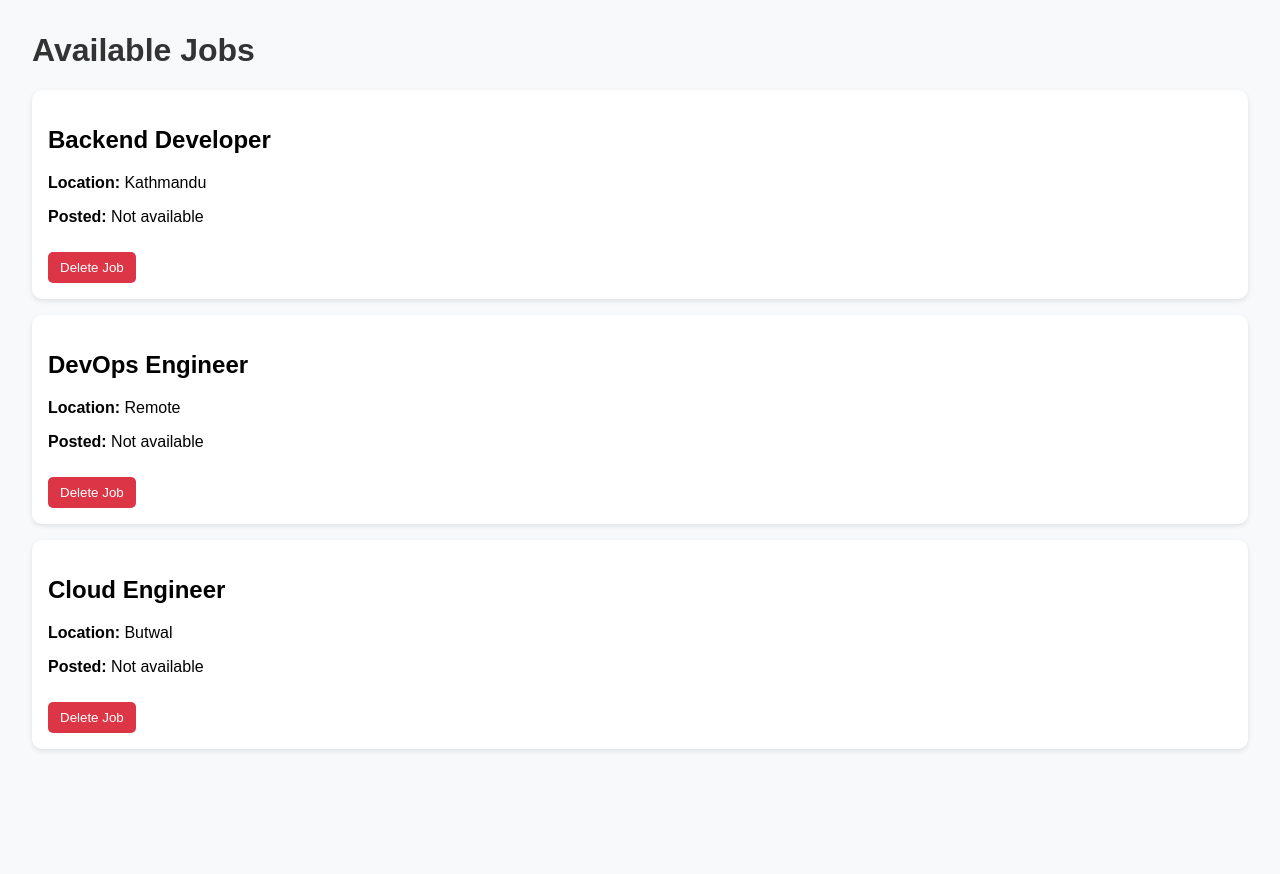
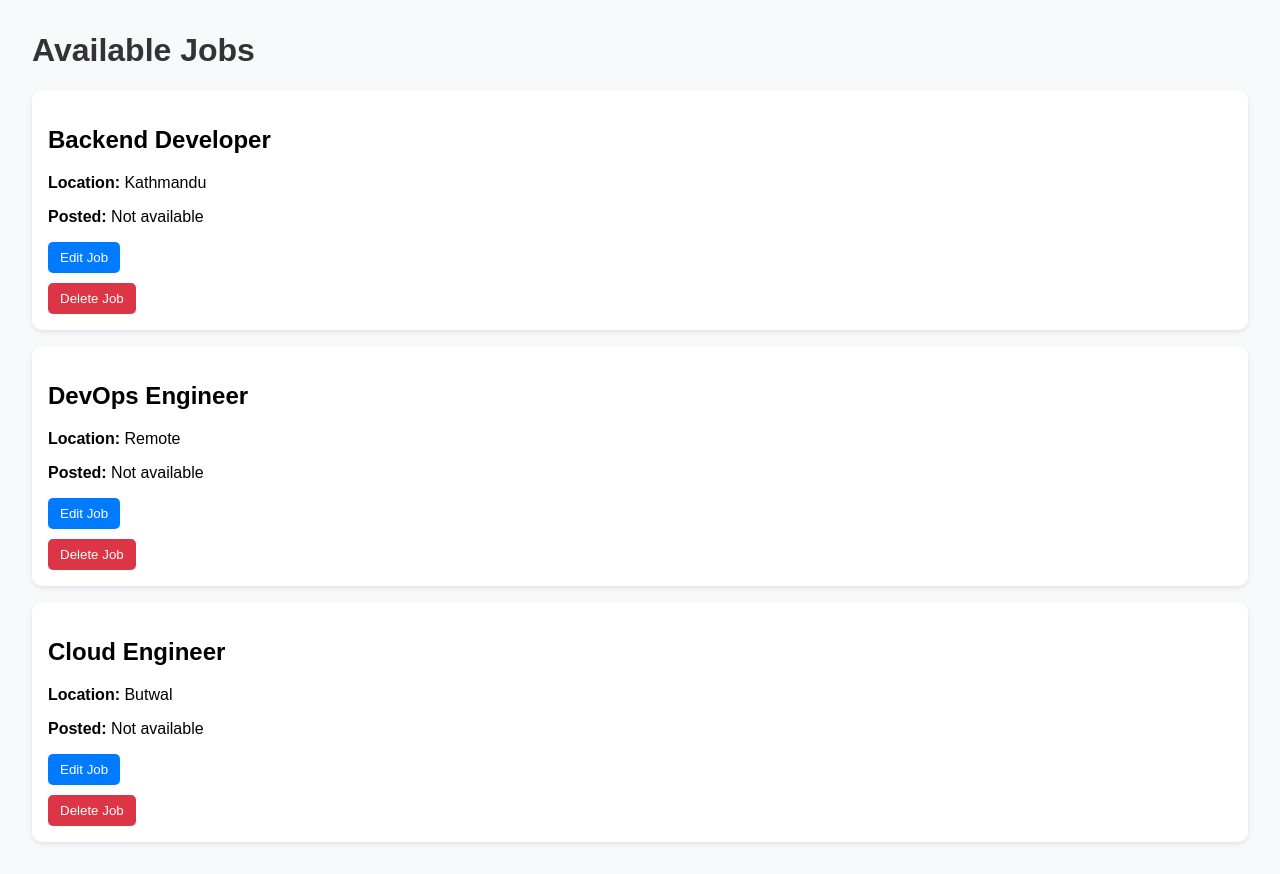
Before and after one commit to aanandahero/leapfrog-DevOps, a Flask app: page /view-jobs in a window 1280 px wide. Before the commit the page ends 751 px from the top, so only its background shows below. Run offline with Flask 3, Linux system fonts and the light colour scheme.

Commit message:
Second commit

```diff
--- a/app.py
+++ b/app.py
@@ -3,6 +3,8 @@ from datetime import datetime
 from flask import render_template
 from flask import render_template, redirect
 from datetime import datetime
+from flask import render_template, redirect
+
 
 
 
@@ -160,10 +162,28 @@ def add_job():
 
 
 @app.route('/delete-job/<int:job_id>', methods=['POST'])
-def delete_job(job_id):
+def delete_job_from(job_id):
     global job_data
     job_data = [job for job in job_data if job["id"] != job_id]
     return redirect('/view-jobs')
 
+@app.route('/edit-job/<int:job_id>', methods=['GET', 'POST'])
+def edit_job(job_id):
+    job = next((j for j in job_data if j["id"] == job_id), None)
+    if not job:
+        return "Job not found", 404
+
+    if request.method == 'POST':
+        title = request.form.get('title')
+        location = request.form.get('location')
+        if title and location:
+            job["title"] = title
+            job["location"] = location
+        return redirect('/view-jobs')
+
+    return render_template('edit_job.html', job=job)
+
+
+
 if __name__ == '__main__':
     app.run(debug=True)
--- a/templates/jobs.html
+++ b/templates/jobs.html
@@ -37,6 +37,12 @@
             <h2>{{ job.title }}</h2>
             <p><strong>Location:</strong> {{ job.location }}</p>
             <p><strong>Posted:</strong> {{ job.created_at or "Not available" }}</p>
+            <form action="/edit-job/{{ job.id }}" method="GET" style="margin-top: 10px;">
+    <button type="submit" style="background: #007bff; color: white; border: none; padding: 8px 12px; border-radius: 5px;">
+        Edit Job
+    </button>
+</form>
+
             <form action="/delete-job/{{ job.id }}" method="POST">
                 <button type="submit" class="delete-btn">Delete Job</button>
             </form>
```
Also changed, not shown: templates/edit_job.html (added, +20 -0 lines).
